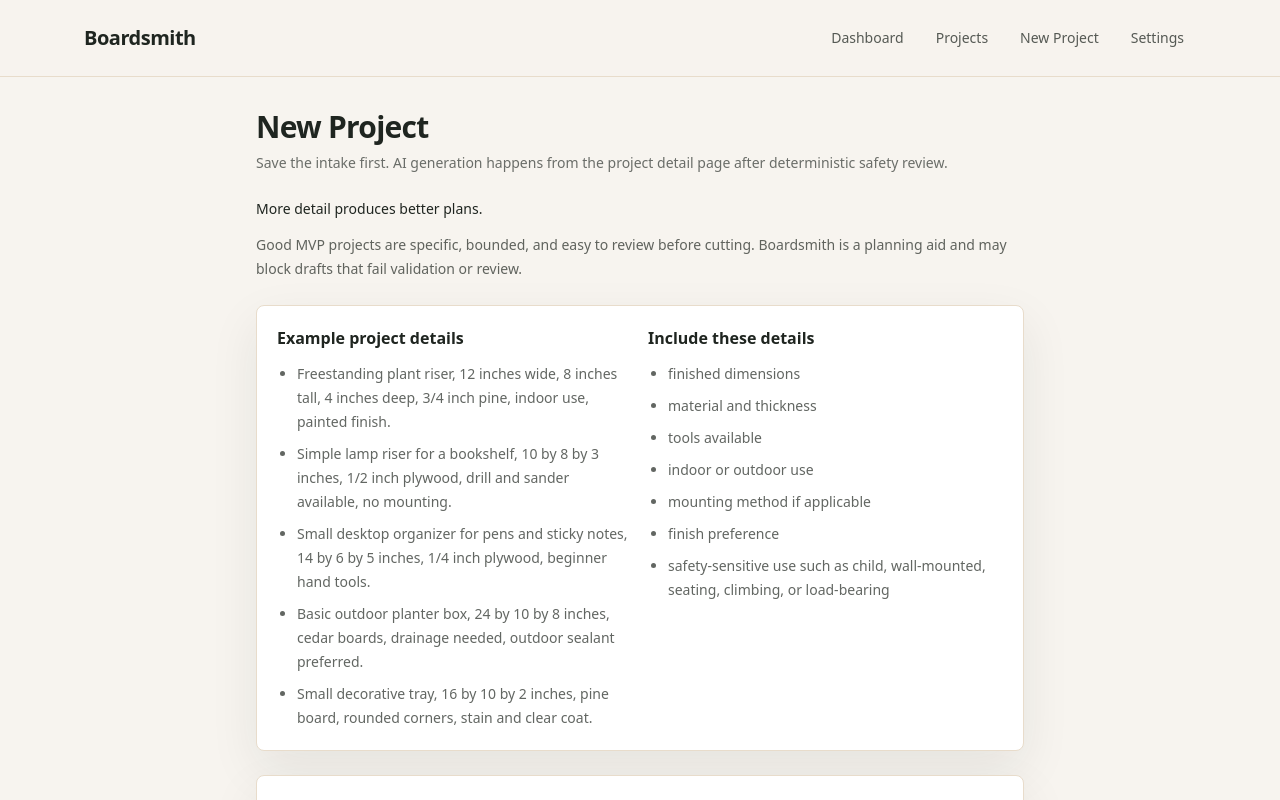
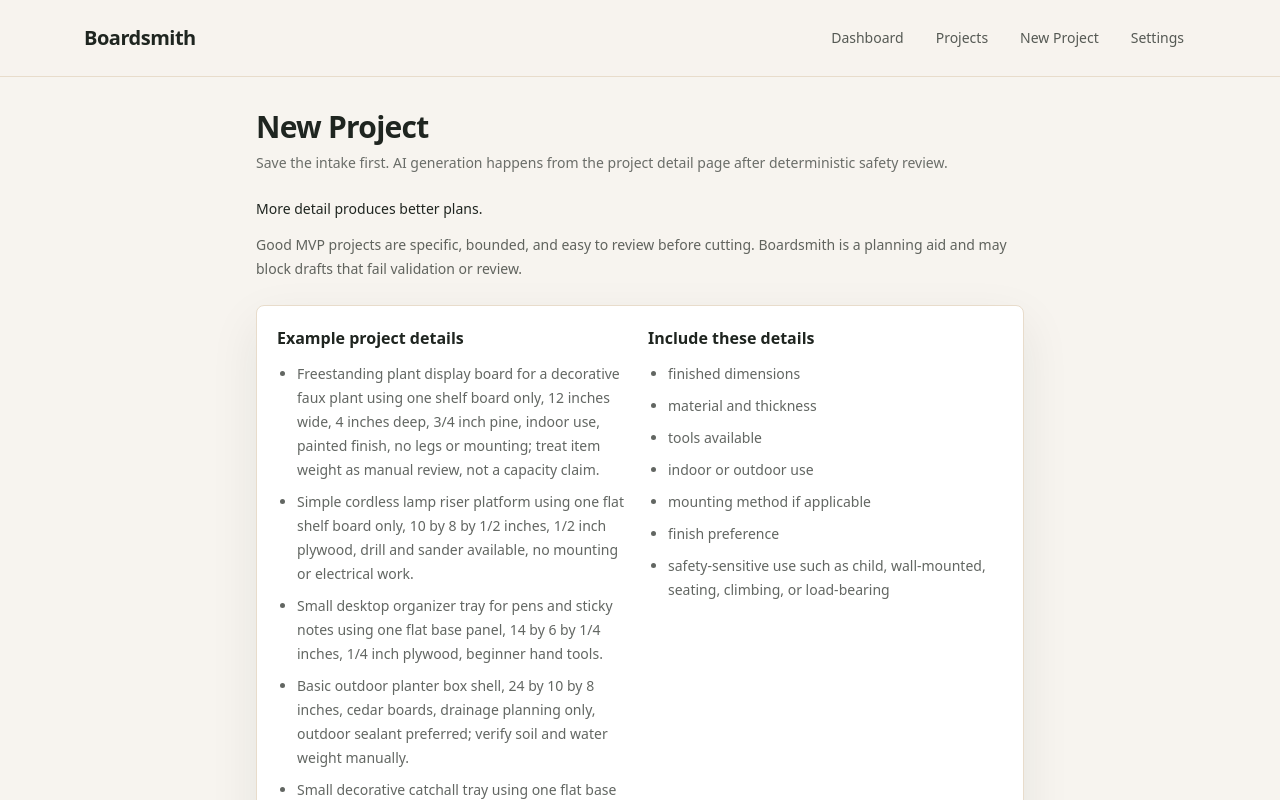
Before and after one commit to byonk19-svg/Boardsmith, a Next.js app: page /projects/new in a window 1280 px wide. Shown: the top 800 px of the page. Built offline with nearby package versions, Linux system fonts and the light colour scheme.

Commit message:
Dogfood intake examples

```diff
--- a/app/projects/new/page.tsx
+++ b/app/projects/new/page.tsx
@@ -32,11 +32,11 @@ export default async function NewProjectPage({ searchParams }: { searchParams?:
         <div className="space-y-3">
           <h2 className="text-base font-semibold text-ink">Example project details</h2>
           <ul className="list-disc space-y-2 pl-5">
-            <li>Freestanding plant riser, 12 inches wide, 8 inches tall, 4 inches deep, 3/4 inch pine, indoor use, painted finish.</li>
-            <li>Simple lamp riser for a bookshelf, 10 by 8 by 3 inches, 1/2 inch plywood, drill and sander available, no mounting.</li>
-            <li>Small desktop organizer for pens and sticky notes, 14 by 6 by 5 inches, 1/4 inch plywood, beginner hand tools.</li>
-            <li>Basic outdoor planter box, 24 by 10 by 8 inches, cedar boards, drainage needed, outdoor sealant preferred.</li>
-            <li>Small decorative tray, 16 by 10 by 2 inches, pine board, rounded corners, stain and clear coat.</li>
+            <li>Freestanding plant display board for a decorative faux plant using one shelf board only, 12 inches wide, 4 inches deep, 3/4 inch pine, indoor use, painted finish, no legs or mounting; treat item weight as manual review, not a capacity claim.</li>
+            <li>Simple cordless lamp riser platform using one flat shelf board only, 10 by 8 by 1/2 inches, 1/2 inch plywood, drill and sander available, no mounting or electrical work.</li>
+            <li>Small desktop organizer tray for pens and sticky notes using one flat base panel, 14 by 6 by 1/4 inches, 1/4 inch plywood, beginner hand tools.</li>
+            <li>Basic outdoor planter box shell, 24 by 10 by 8 inches, cedar boards, drainage planning only, outdoor sealant preferred; verify soil and water weight manually.</li>
+            <li>Small decorative catchall tray using one flat base panel, 16 by 10 by 3/4 inches, pine board, rounded corners, stain and clear coat, no handles or raised sides.</li>
           </ul>
         </div>
         <div className="space-y-3">
```
Also changed, not shown: 2 other files (tests, documents, lock files or other folders).
